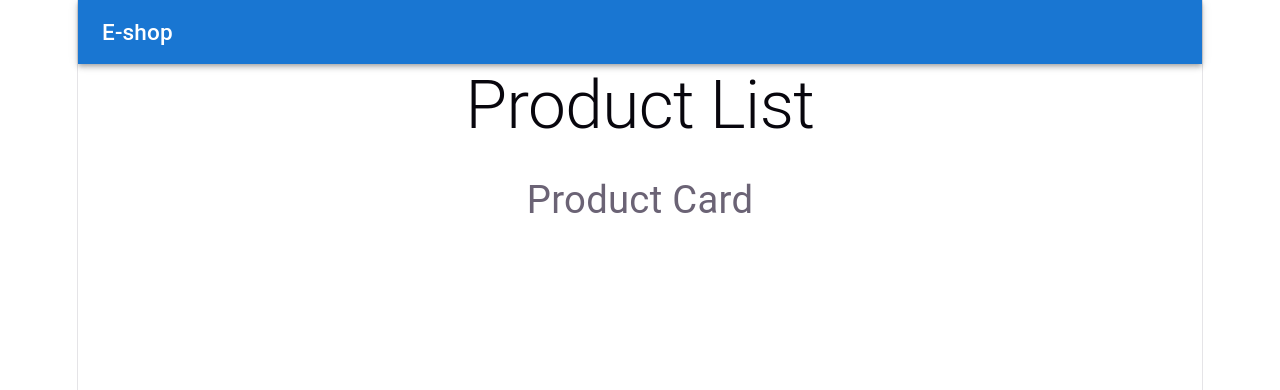
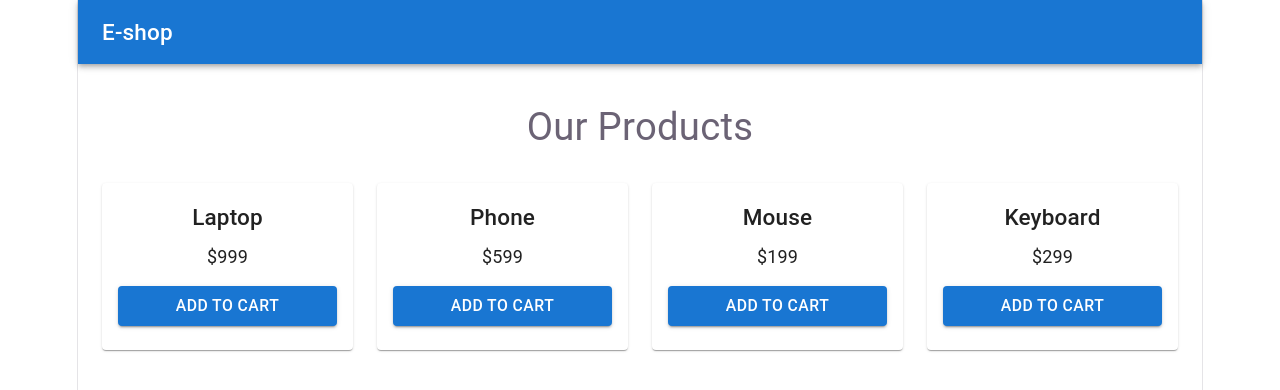
Before and after one commit to AtanasovCode/router-setup-eimt, a React (Vite) app: page / in a window 1280 px wide. Shown: the top 390 px of the page. Built offline with nearby package versions, Linux system fonts and the light colour scheme.

Commit message:
create product card component & add product data

```diff
--- a/src/components/ProductCard.jsx
+++ b/src/components/ProductCard.jsx
@@ -1,13 +1,16 @@
-import {Typography} from "@mui/material";
+import { Button, Card, CardContent, CardMedia, Typography } from "@mui/material";
+//import productImage from '../assets/shop.png';
 
-const ProductCard = () => {
+export default function ProductCard({ product }) {
     return (
-        <div>
-            <Typography variant="h4" color="white" sx={{ mb: 4 }}>
-                Product Card
-            </Typography>
-        </div>
+        <Card sx={{ height: "100%", display: "flex", flexDirection: "column" }}>
+            <CardContent sx={{ flexGrow: 1 }}>
+                <Typography variant="h6">{product.name}</Typography>
+                <Typography variant="body1" sx={{ my: 1 }}>${product.price}</Typography>
+                <Button variant="contained" fullWidth sx={{ mt: 1 }}>
+                    Add to Cart
+                </Button>
+            </CardContent>
+        </Card>
     );
 }
-
-export default ProductCard;
--- a/src/oages/ProductList.jsx
+++ b/src/oages/ProductList.jsx
@@ -1,14 +1,28 @@
-import { Typography } from "@mui/material";
+import { Container, Grid, Typography } from "@mui/material";
 import ProductCard from "../components/ProductCard"
+
+
+const products = [
+    { id: 1, name: "Laptop", price: 999 },
+    { id: 2, name: "Phone", price: 599 },
+    { id: 3, name: "Mouse", price: 199 },
+    { id: 4, name: "Keyboard", price: 299 },
+];
 
 const ProductList = () => {
     return (
-        <div>
-            <Typography variant="h2" sx={{ mb: 4 }}>
-                Product List
+        <Container sx={{ py: 5 }}>
+            <Typography variant="h4" sx={{ mb: 4 }}>
+                Our Products
             </Typography>
-            <ProductCard />
-        </div>
+            <Grid container spacing={3}>
+                {products.map((product) => (
+                    <Grid key={product.id} size={{ xs: 12, sm: 6, md: 3 }}>
+                        <ProductCard product={product} />
+                    </Grid>
+                ))}
+            </Grid>
+        </Container>
     );
 }
 
```
